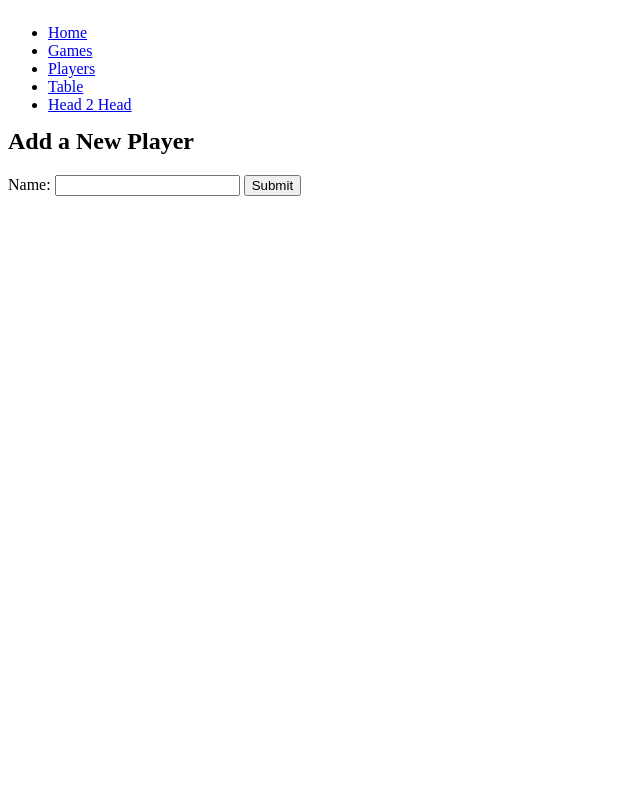
After one commit to raaitken/sports_project_cc, a Flask app: page /players/new in a window 1280 px wide. The commit adds this page. Shown: the whole page, without its empty margins (0-640 px from the left). Run offline with Flask 3, Linux system fonts and the light colour scheme.

Commit message:
Added routes and templates for players

```diff
--- a/controllers/players_controller.py
+++ b/controllers/players_controller.py
@@ -10,3 +10,36 @@ players_blueprint = Blueprint('players', __name__)
 def players():
     players = player_repository.select_all()
     return render_template('players/index.html', players=players)
+
+# NEW
+@players_blueprint.route('/players/new')
+def new_player():
+    return render_template('/players/new.html')
+
+# CREATE
+@players_blueprint.route('/players', methods=['POST'])
+def create_player():
+    name = request.form['name']
+    new_player = Player(name)
+    player_repository.save(new_player)
+    return redirect('/players')
+
+# EDIT
+@players_blueprint.route('/players/<id>/edit')
+def edit_player(id):
+    player = player_repository.select(id)
+    return render_template('players/edit.html', player=player)
+
+# UPDATE
+@players_blueprint.route('/players/<id>', methods=['POST'])
+def update_player(id):
+    name = request.form('name')
+    player = Player(name, id)
+    player_repository.update(player)
+    return redirect('/players')
+
+# DELETE
+@players_blueprint.route('/players/<id>/delete', methods=['POST'])
+def delete_player(id):
+    player_repository.delete(id)
+    return redirect('/players')
--- a/repositories/player_repository.py
+++ b/repositories/player_repository.py
@@ -38,3 +38,8 @@ def delete(id):
     sql = "DELETE FROM players WHERE id = %s"
     values = [id]
     run_sql(sql, values)
+
+def update(player):
+    sql = "UPDATE players SET name = %s WHERE id = %s"
+    values = [player.name, player.id]
+    run_sql(sql, values)
--- a/static/style.css
+++ b/static/style.css
@@ -0,0 +1,24 @@
+html, body, #grid-container{
+    height: 100%;
+}
+
+#grid-container {
+    display: grid;
+    grid-template-rows: 100px 7fr 1fr;
+}
+
+
+.book-container {
+    display: flex;
+    flex-wrap: wrap;
+    justify-content: flex-start;
+}
+
+#player {
+    display: flex;
+    flex-flow: column;
+    background-color: #FFC8DD;
+    border: 1px solid #CDB4DB;
+    margin-right: 20px;
+    padding: 0 20px 20px 20px;
+}
--- a/templates/base.html
+++ b/templates/base.html
@@ -3,19 +3,14 @@
 <head>
   <title>Sports League</title>
   <link href="https://fonts.googleapis.com/css?family=Merriweather|Special+Elite" rel="stylesheet">
-
-
-  <link rel="stylesheet" href="{{ url_for('static', filename='css/buttons.css') }}">
-  <link rel="stylesheet" href="{{ url_for('static', filename='css/forms.css') }}">
-  <link rel="stylesheet" href="{{ url_for('static', filename='css/style.css') }}">
-  <link rel="stylesheet" href="{{ url_for('static', filename='css/tables.css') }}">
+  <link href="{{ url_for('static', filename='style.css') }}" rel="stylesheet">
 </head>
 <body>
-<main class="flex flex--row">
+<main id="grid-container">
   <nav>
     <ul>
       <li>
-        <a href="/home">Home</a>
+        <a href="/">Home</a>
       </li>
       <li>
         <a href="/games">Games</a>
--- /dev/null
+++ b/templates/players/new.html
@@ -0,0 +1,14 @@
+{% extends "base.html" %}
+{% block content %}
+
+<h2>Add a New Player</h2>
+
+<form action="/players" method="POST">
+    <div>
+        <label for="name">Name:</label>
+        <input type="text" id="name" name="name">
+        <input type="submit">
+    </div>
+</form>
+
+{% endblock %}
```
Also changed, not shown: templates/players/index.html (+5 -2 lines), templates/players/edit.html (added).
